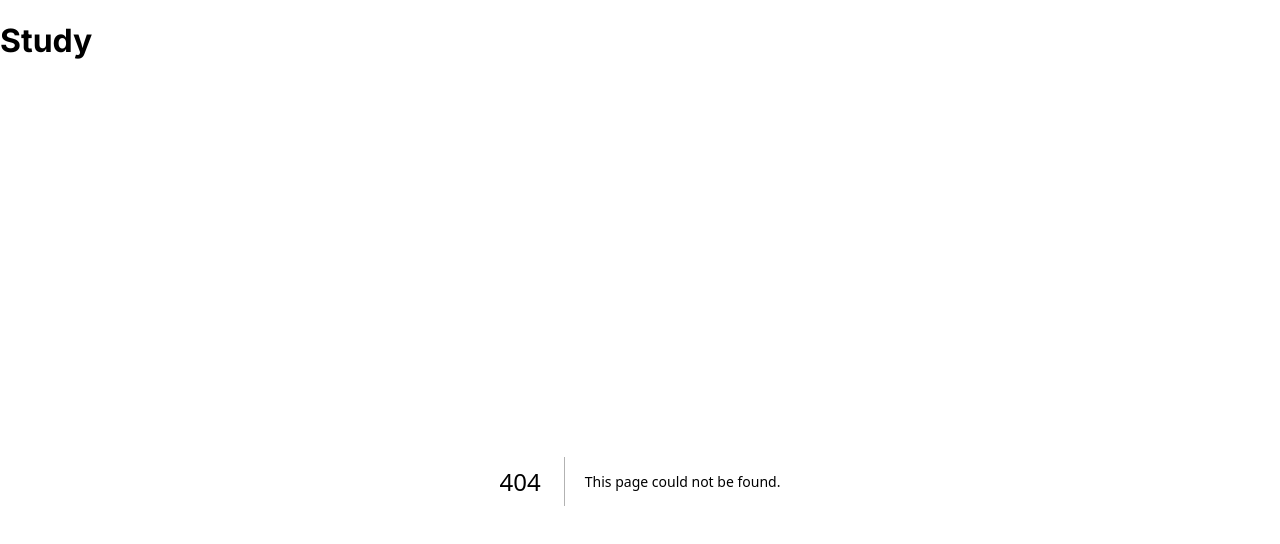
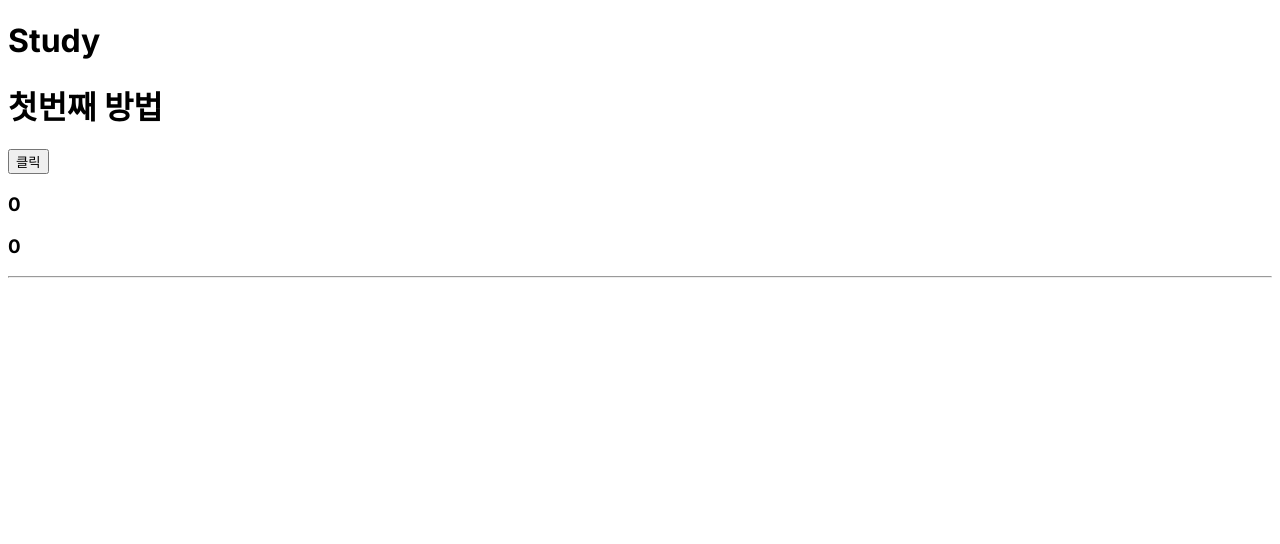
Before and after one commit to so1gging/study-fr, a Next.js app: page /compare in a window 1280 px wide. Before the commit this address had no page. Shown: the top 544 px of the page. Built offline with nearby package versions, Linux system fonts and the light colour scheme.

Commit message:
:necktie: 참조값 테스트

```diff
--- /dev/null
+++ b/app/compare/page.tsx
@@ -0,0 +1,39 @@
+'use client'
+import { useEffect, useMemo, useState } from 'react'
+
+export default function Page() {
+  const [count, setCount] = useState<{ count: number }>({ count: 0 })
+
+  useEffect(() => {
+    console.log('useEffect 🚀')
+  }, [count])
+
+  useEffect(() => {
+    console.log('useEffect 🔥')
+  }, [count.count])
+
+  const test = useMemo(() => {
+    return count.count
+  }, [count])
+
+  return (
+    <div>
+      <h1>첫번째 방법</h1>
+      <button
+        onClick={() =>
+          setCount((prev) => {
+            const newPrev = prev
+            newPrev.count += 1
+            console.log(`change : ${newPrev.count} ✨`)
+            return newPrev
+          })
+        }
+      >
+        클릭
+      </button>
+      <h3>{count.count}</h3>
+      <h3>{test}</h3>
+      <hr />
+    </div>
+  )
+}
--- a/app/page.tsx
+++ b/app/page.tsx
@@ -23,6 +23,9 @@ export default function Home() {
         <li>
           <Link href="./promise">promise</Link>
         </li>
+        <li>
+          <Link href="./compare">compare</Link>
+        </li>
       </ul>
     </div>
   )
```
